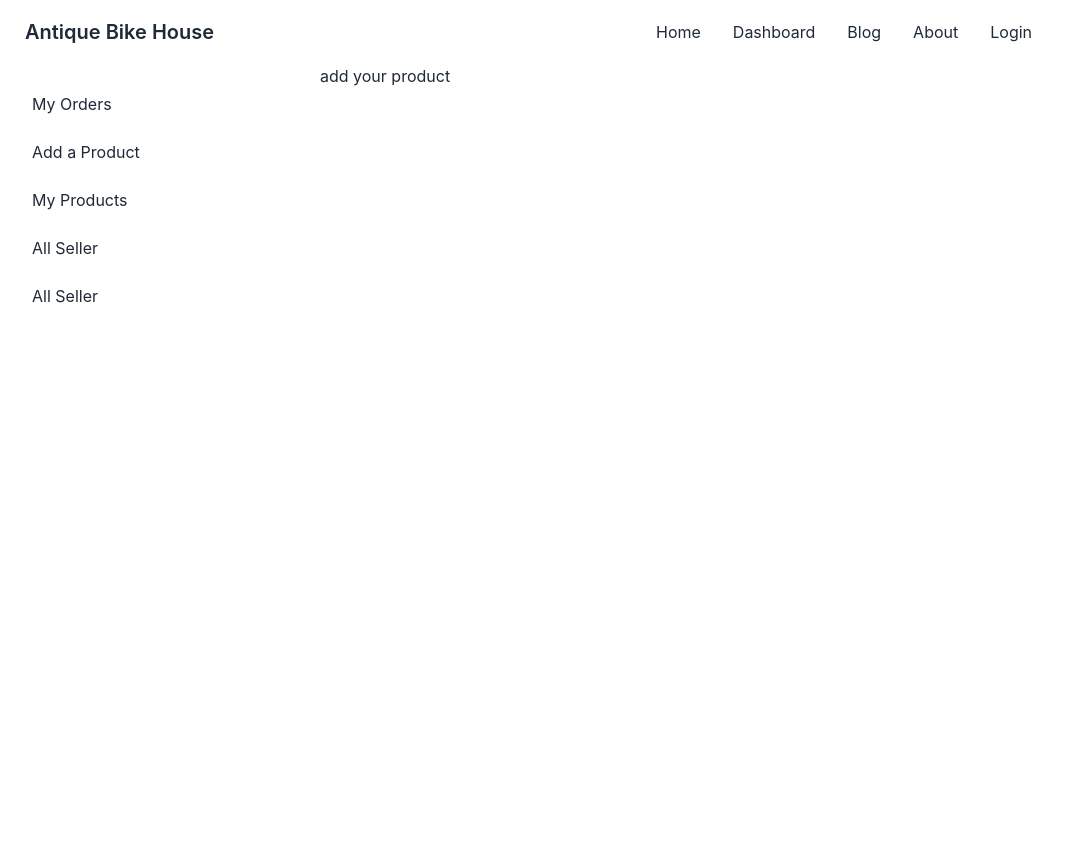
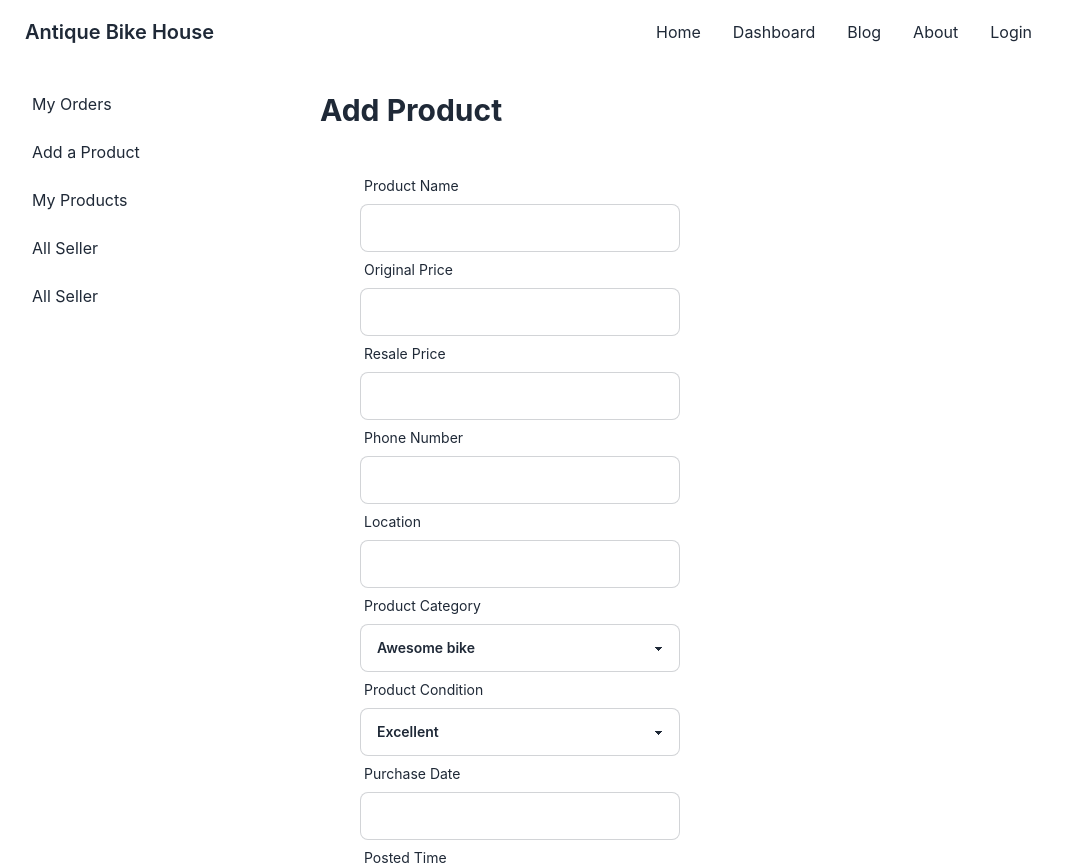
Before and after one commit to asaad-tt/antique-bike-house, a React (Create React App) app: page /dashboard/addProduct in a window 1280 px wide. Shown: the whole page, without its empty margins (0-1068 px from the left). Built offline with nearby package versions, Linux system fonts and the light colour scheme; no server answers.

Commit message:
add product done

```diff
--- a/src/Pages/Dashboard/AddProduct/AddProduct.jsx
+++ b/src/Pages/Dashboard/AddProduct/AddProduct.jsx
@@ -1,7 +1,239 @@
-import React from "react";
+import React, { useContext } from "react";
+import { useForm } from "react-hook-form";
+import { toast } from "react-toastify";
+import { AuthContext } from "../../../Context/AuthProvider";
 
 const AddProduct = () => {
-  return <div>add your product</div>;
+  const { user } = useContext(AuthContext);
+  const {
+    register,
+    formState: { errors },
+    handleSubmit,
+  } = useForm();
+
+  const imageHostKey = process.env.REACT_APP_imgbb_key;
+
+  const handleAddProduct = (data) => {
+    console.log(data);
+    const image = data.image[0];
+    const formData = new FormData();
+    formData.append("image", image);
+    const url = `https://api.imgbb.com/1/upload?key=${imageHostKey} `;
+    fetch(url, {
+      method: "POST",
+      body: formData,
+    })
+      .then((res) => res.json())
+      .then((imgData) => {
+        console.log(imgData.data.url);
+        const Products = {
+          category: data.ProductCategory,
+          condition: data.condition,
+          description: data.description,
+          image: imgData.data.url,
+          location: data.location,
+          name: data.name,
+          phoneNumber: data.phoneNumber,
+          postedTime: data.postedTime,
+          originalPrice: data.originalPrice,
+          resalePrice: data.resalePrice,
+          sellerName: user?.displayName,
+          purchaseDate: data.purchaseDate,
+        };
+
+        console.log(Products);
+
+        // save product data to database
+        fetch("http://localhost:8000/products", {
+          method: "POST",
+          headers: {
+            "content-type": "application/json",
+          },
+          body: JSON.stringify(Products),
+        })
+          .then((res) => res.json())
+          .then((data) => {
+            console.log(data);
+            if (data.acknowledged) {
+              toast.info("product added successful");
+            }
+          });
+      });
+  };
+
+  return (
+    <div className="w-96 py-7">
+      <h2 className="text-3xl font-bold">Add Product</h2>
+      <div className="ml-10 mt-10">
+        <form onSubmit={handleSubmit(handleAddProduct)}>
+          <div className="form-control w-full max-w-xs">
+            <label className="label">
+              <span className="label-text">Product Name</span>
+            </label>
+            <input
+              type="text"
+              {...register("name", {
+                required: "Name is Required",
+              })}
+              className="input input-bordered w-full max-w-xs"
+            />
+            {errors.name && (
+              <p className="text-red-500">{errors.name.message}</p>
+            )}
+          </div>
+          <div className="form-control w-full max-w-xs">
+            <label className="label">
+              <span className="label-text">Original Price</span>
+            </label>
+            <input
+              type="text"
+              {...register("originalPrice", {
+                required: true,
+              })}
+              className="input input-bordered w-full max-w-xs"
+            />
+          </div>
+          <div className="form-control w-full max-w-xs">
+            <label className="label">
+              <span className="label-text">Resale Price</span>
+            </label>
+            <input
+              type="text"
+              {...register("resalePrice", {
+                required: true,
+              })}
+              className="input input-bordered w-full max-w-xs"
+            />
+          </div>
+          <div className="form-control w-full max-w-xs">
+            <label className="label">
+              <span className="label-text">Phone Number</span>
+            </label>
+            <input
+              type="number"
+              {...register("phoneNumber", {
+                required: true,
+              })}
+              className="input input-bordered w-full max-w-xs"
+            />
+          </div>
+          <div className="form-control w-full max-w-xs">
+            <label className="label">
+              <span className="label-text">Location</span>
+            </label>
+            <input
+              type="text"
+              {...register("location", {
+                required: true,
+              })}
+              className="input input-bordered w-full max-w-xs"
+            />
+          </div>
+
+          <div className="form-control w-full max-w-xs">
+            <label className="label">
+              <span className="label-text">Product Category</span>
+            </label>
+            <select
+              {...register("ProductCategory", {
+                required: true,
+              })}
+              className="select input-bordered w-full max-w-xs"
+            >
+              <option value="Awesome bike">Awesome bike</option>
+              <option value="Electric Bike">Electric Bike</option>
+              <option value="Scooter">Scooter</option>
+            </select>
+          </div>
+          <div className="form-control w-full max-w-xs">
+            <label className="label">
+              <span className="label-text">Product Condition</span>
+            </label>
+            <select
+              {...register("condition", {
+                required: true,
+              })}
+              className="select input-bordered w-full max-w-xs"
+            >
+              <option value="Excellent">Excellent</option>
+              <option value="Good">Good</option>
+              <option value="Fair">Fair</option>
+            </select>
+          </div>
+
+          <div className="form-control w-full max-w-xs">
+            <label className="label">
+              <span className="label-text">Purchase Date</span>
+            </label>
+            <input
+              type="text"
+              {...register("purchaseDate", {
+                required: true,
+              })}
+              className="input input-bordered w-full max-w-xs"
+            />
+          </div>
+          <div className="form-control w-full max-w-xs">
+            <label className="label">
+              <span className="label-text">Posted Time</span>
+            </label>
+            <input
+              type="text"
+              {...register("postedTime", {
+                required: true,
+              })}
+              className="input input-bordered w-full max-w-xs"
+            />
+          </div>
+          <div className="form-control w-full max-w-xs">
+            <label className="label">
+              <span className="label-text">Seller Name</span>
+            </label>
+            <input
+              type="text"
+              {...register("sellerName", {
+                required: true,
+              })}
+              defaultValue={user?.displayName}
+              className="input input-bordered w-full max-w-xs"
+            />
+          </div>
+
+          <div className="form-control w-full max-w-xs">
+            <label className="label">
+              <span className="label-text">Description</span>
+            </label>
+            <textarea
+              type="text"
+              {...register("description", {
+                required: true,
+              })}
+              className="input textarea textarea-bordered  w-full mb-5 max-w-xs"
+            ></textarea>
+          </div>
+          <div className="form-control w-full max-w-xs">
+            <label className="label">
+              <span className="label-text">Image</span>
+            </label>
+            <input
+              type="file"
+              {...register("image", {
+                required: "Photo is Required",
+              })}
+              className="input input-bordered w-full max-w-xs"
+            />
+            {errors.img && <p className="text-red-500">{errors.img.message}</p>}
+          </div>
+
+          <input
+            className="btn btn-accent w-full mt-4"
+            value="Add Product"
+            type="submit"
+          />
+        </form>
+      </div>
+    </div>
+  );
 };
 
 export default AddProduct;
--- /dev/null
+++ b/src/Pages/DisplayError/DisplayError.jsx
@@ -0,0 +1,24 @@
+import React, { useContext } from "react";
+import { useRouteError } from "react-router-dom";
+import { AuthContext } from "../../Context/AuthProvider";
+
+const DisplayError = () => {
+  const error = useRouteError();
+  const { logOut } = useContext(AuthContext);
+  const handleLogout = () => {
+    logOut()
+      .then(() => {})
+      .catch((err) => console.log(err));
+  };
+  return (
+    <div>
+      <p className="text-red-500 text-3xl"> something went wrong</p>
+      <p className="text-red-400">{error.statusText || error.message}</p>
+      <h4>
+        please <button onClick={handleLogout}>Logout</button>
+      </h4>
+    </div>
+  );
+};
+
+export default DisplayError;
--- a/src/Pages/Home/Categories/CategoriesItem/CategoriesItem.jsx
+++ b/src/Pages/Home/Categories/CategoriesItem/CategoriesItem.jsx
@@ -2,6 +2,7 @@ import React from "react";
 import { Link } from "react-router-dom";
 
 const CategoriesItem = ({ category }) => {
+  console.log(category);
   const { _id, title, price, condition, img } = category;
   return (
     <div>
@@ -14,7 +15,7 @@ const CategoriesItem = ({ category }) => {
           <p>Condition: {condition}</p>
           <p className="font-bold">Price Starts: {price}</p>
           <div className="card-actions justify-end">
-            <Link to={`/categories/${_id}`} className="btn btn-primary">
+            <Link to={`/categories/${title}`} className="btn btn-primary">
               Explore All
             </Link>
           </div>
--- /dev/null
+++ b/src/Pages/NewProduct/NewProduct.js
@@ -0,0 +1,7 @@
+import React from "react";
+
+const NewProduct = () => {
+  return <div>heloo new NewProduct</div>;
+};
+
+export default NewProduct;
--- a/src/Routes/Routes/Routes.jsx
+++ b/src/Routes/Routes/Routes.jsx
@@ -5,6 +5,7 @@ import Blog from "../../Pages/Blog/Blog";
 import AddProduct from "../../Pages/Dashboard/AddProduct/AddProduct";
 import Dashboard from "../../Pages/Dashboard/Dashboard";
 import MyOrders from "../../Pages/Dashboard/MyOrders/MyOrders";
+import DisplayError from "../../Pages/DisplayError/DisplayError";
 import Home from "../../Pages/Home/Home/Home";
 import SingleCategory from "../../Pages/Home/SingleCategory/SingleCategory";
 import Login from "../../Pages/Login/Login/Login";
@@ -15,6 +16,7 @@ const router = createBrowserRouter([
   {
     path: "/",
     element: <Main></Main>,
+    errorElement: <DisplayError></DisplayError>,
     children: [
       {
         path: "/",
@@ -33,14 +35,14 @@ const router = createBrowserRouter([
         element: <Blog></Blog>,
       },
       {
-        path: "/categories/:id",
+        path: "/categories/:category",
         element: (
           <PrivateRoute>
             <SingleCategory></SingleCategory>
           </PrivateRoute>
         ),
         loader: ({ params }) => {
-          return fetch(`http://localhost:8000/categories/${params.id}`);
+          return fetch(`http://localhost:8000/categories/${params.category}`);
         },
       },
     ],
@@ -48,6 +50,7 @@ const router = createBrowserRouter([
   {
     path: "/dashboard",
     element: <DashboardLayout></DashboardLayout>,
+    errorElement: <DisplayError></DisplayError>,
     children: [
       {
         path: "/dashboard",
```
Also changed, not shown: src/Pages/Home/SingleCategory/CategoryOptions.jsx (+23 -12 lines).
